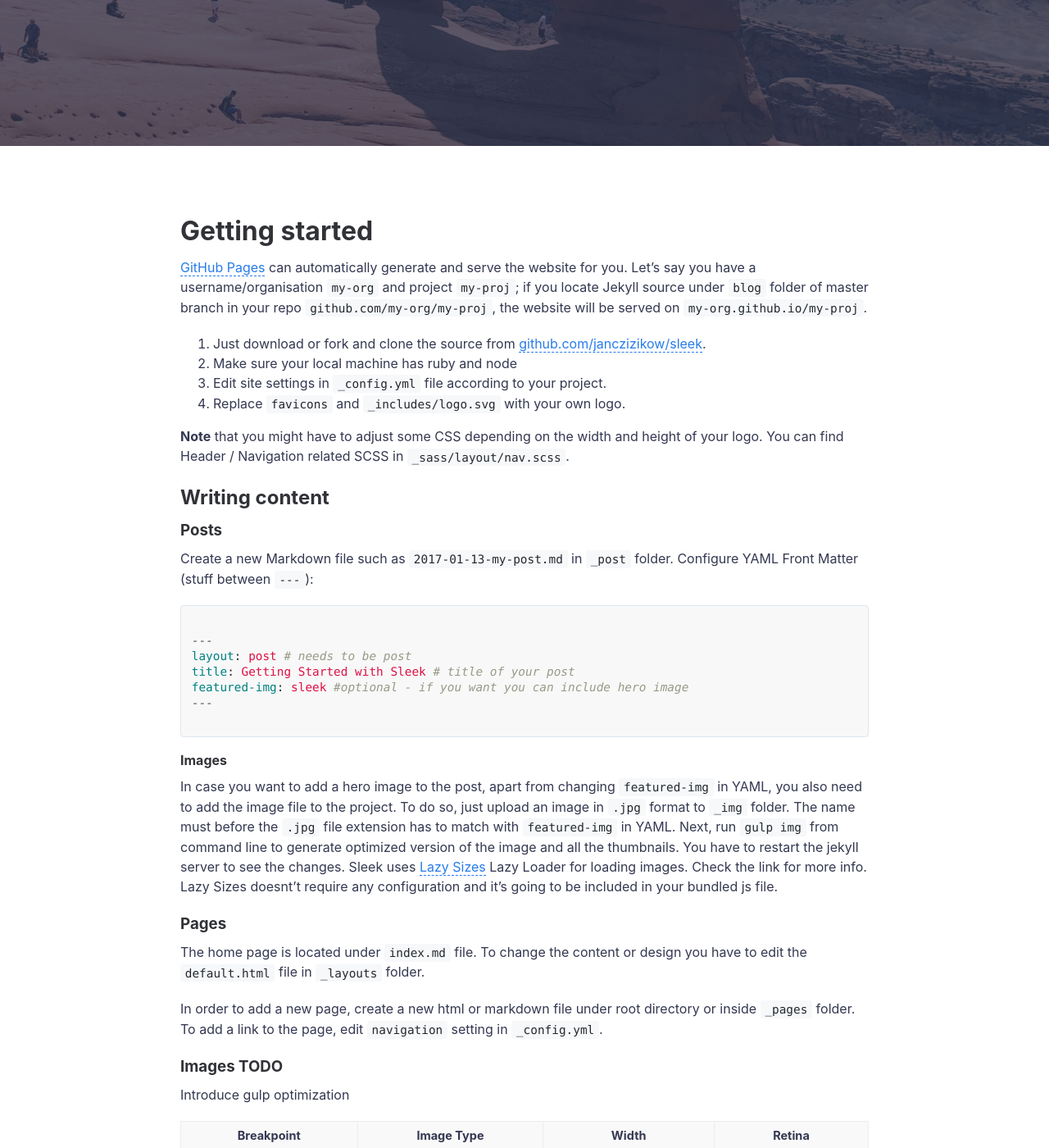
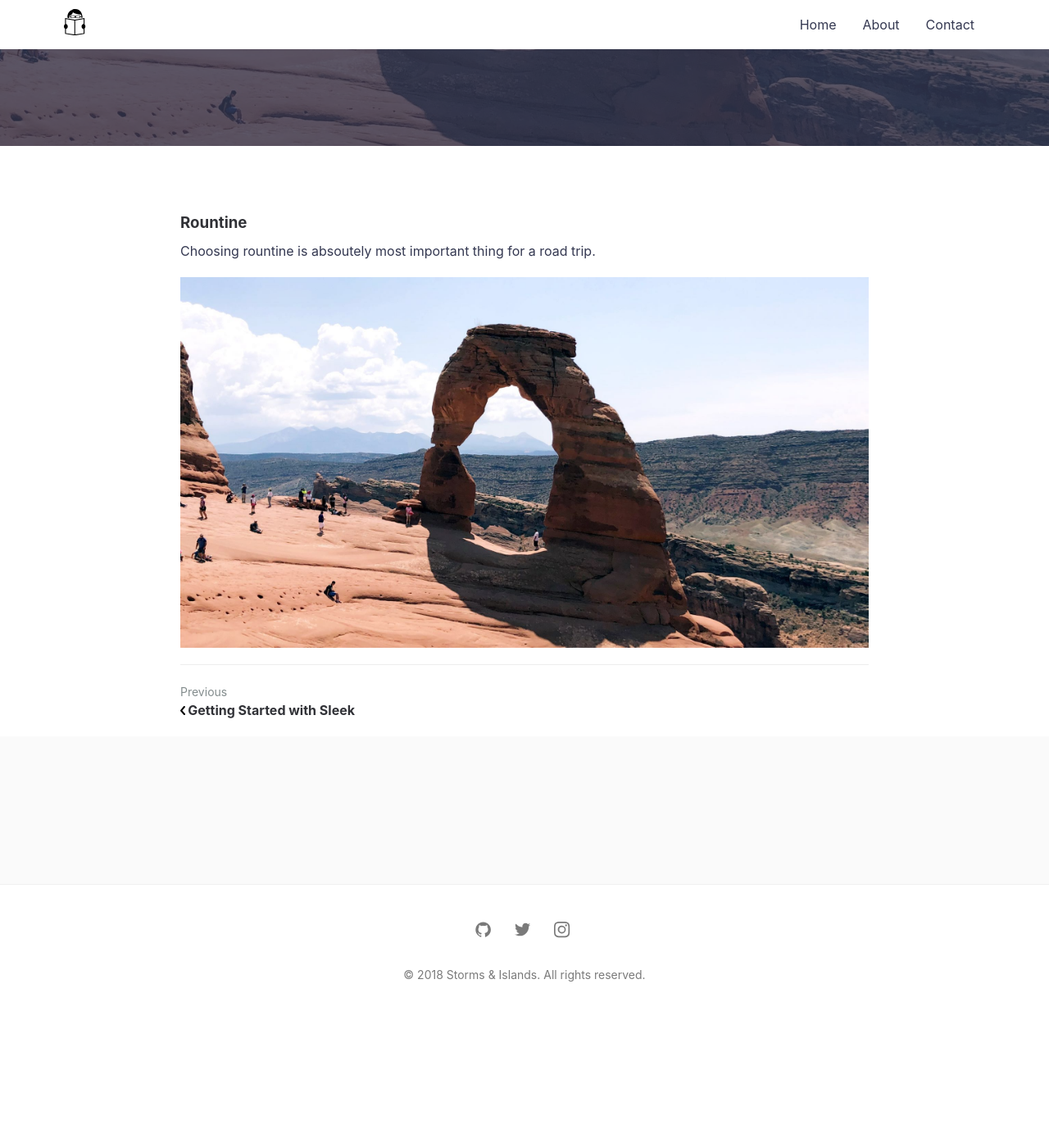
Before and after one commit to 0wang/0wang.github.io, a Jekyll site: the page built from _posts/2018-08-08-Across-the-US.md, in a window 1280 px wide and 1400 px high, scrolled down 398 px. Shown: the whole window at 82% size. Built offline with Jekyll 4.4.1, drawn with Linux system fonts in a browser that asks for light colours; formulas are drawn with MathJax 3; a script that is not in the unit is left out; comment, search, counter and statistics services are not loaded; after the commit the page ends 1642 px from its top, so only the background shows below that; some of the changed text lies outside the part shown.

Commit message:
contentst6

````diff
--- a/_posts/2018-08-08-Across-the-US.md
+++ b/_posts/2018-08-08-Across-the-US.md
@@ -1,87 +1,10 @@
 ---
 layout: post
-title: Across the U.S.
+title: Across the U.S
 featured-img: sleek
 mathjax: true
 ---
+### Rountine
+Choosing rountine is absoutely most important thing for a road trip.
 
-# Getting started
-
-[GitHub Pages](https://pages.github.com) can automatically generate and serve the website for you.
-Let's say you have a username/organisation `my-org` and project `my-proj`; if you locate Jekyll source under `blog` folder of master branch in your repo `github.com/my-org/my-proj`, the website will be served on `my-org.github.io/my-proj`.
-
-1. Just download or fork and clone the source from [github.com/janczizikow/sleek](https://github.com/janczizikow/sleek/).
-2. Make sure your local machine has ruby and node
-3. Edit site settings in  `_config.yml` file according to your project.
-4. Replace `favicons` and `_includes/logo.svg` with your own logo.
-
-**Note** that you might have to adjust some CSS depending on the width and height of your logo. You can find Header / Navigation related SCSS in `_sass/layout/nav.scss`.
-
-## Writing content
-
-### Posts
-
-Create a new Markdown file such as `2017-01-13-my-post.md` in `_post` folder. Configure YAML Front Matter (stuff between `---`):
-
-```yaml
-
----
-layout: post # needs to be post
-title: Getting Started with Sleek # title of your post
-featured-img: sleek #optional - if you want you can include hero image
----
-
-```
-
-#### Images
-
-In case you want to add a hero image to the post, apart from changing `featured-img` in YAML, you also need to add the image file to the project. To do so, just upload an image in `.jpg` format to `_img` folder. The name must before the `.jpg` file extension has to match with `featured-img` in YAML. Next, run `gulp img` from command line to generate optimized version of the image and all the thumbnails. You have to restart  the jekyll server to see the changes. Sleek uses [Lazy Sizes](https://github.com/aFarkas/lazysizes) Lazy Loader for loading images. Check the link for more info. Lazy Sizes doesnt't require any configuration and it's going to be included in your bundled js file.
-
-### Pages
-
-The home page is located under `index.md` file. To change the content or design you have to edit the `default.html` file in `_layouts` folder.
-
-In order to add a new page, create a new html or markdown file under root directory or inside `_pages` folder. To add a link to the page, edit `navigation` setting in `_config.yml`.
-
-### Images TODO
-
-Introduce gulp optimization
-
-Breakpoint | Image Type | Width | Retina
------------- | ------------ | ------------- | -------------
-xs |Post Thumb | 535px | 1070px
-sm |Post Thumb | 500px| 1000px
-md |Post Thumb | 329.375px | 658.75px
-lg |Post Thumb | 445.625px | 891.25px
-xl |Post Thumb | 353.125px | 706.25px
-
-Breakpoint | Image Type | Width | Retina
------------- | ------------ | ------------- | -------------
-xs |Post Hero | 535px | 1070px
-sm |Post Hero | 500px| 1000px
-md |Post Hero | 329.375px | 658.75px
-lg |Post Hero | 445.625px | 891.25px
-xl |Post Hero | 353.125px | 706.25px
-
-### MathJax
-
-If you want to use [MathJax](https://www.mathjax.org/) in your posts, add `mathjax: true` in [YAML front matter](https://jekyllrb.com/docs/frontmatter/) of your post:
-
-```yaml
----
-layout: post
-title: Blog Post with MathJax
-featured-img: sleek # optional - if you want you can include name of hero image
-mathjax: true # add this line in order to enable MathJax in the post
----
-```
-
-#### Example
-
-In N-dimensional simplex noise, the squared kernel summation radius $r^2$ is $\frac 1 2$
-for all values of N. This is because the edge length of the N-simplex $s = \sqrt {\frac {N} {N + 1}}$
-divides out of the N-simplex height $h = s \sqrt {\frac {N + 1} {2N}}$.
-The kerel summation radius $r$ is equal to the N-simplex height $h$.
-
-$$ r = h = \sqrt{\frac {1} {2}} = \sqrt{\frac {N} {N+1}} \sqrt{\frac {N+1} {2N}} $$
-Happy hacking!
+![Arches National Park](/assets/img/posts/sleek.jpg)
````
